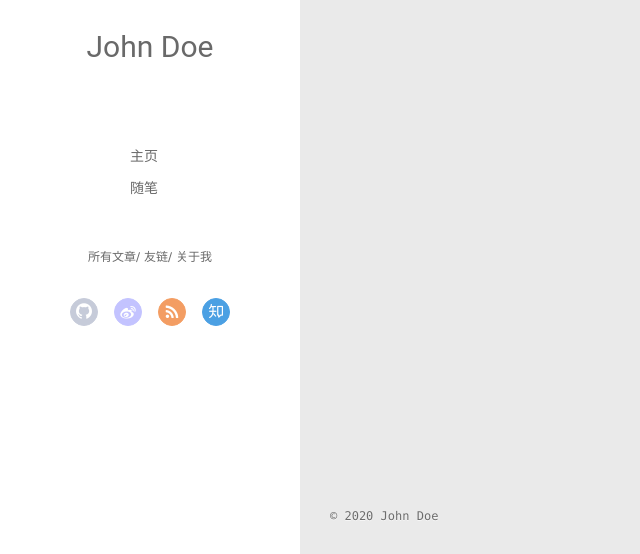
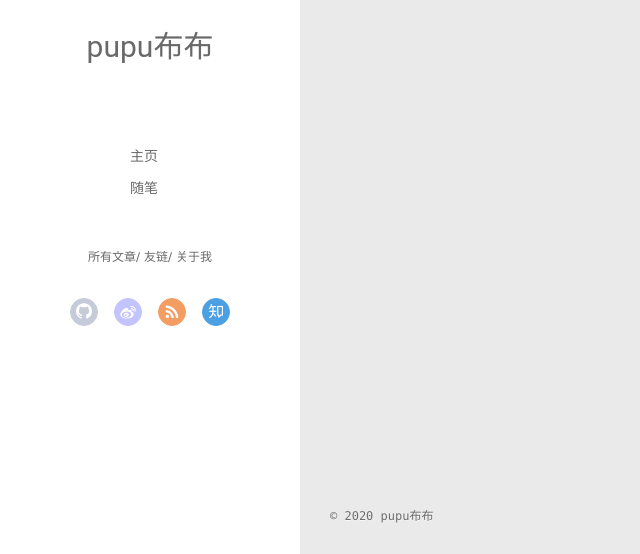
Before and after one commit to jie0759/jie0759.github.io, a plain HTML site: page archives/2020/01/index.html in a window 1280 px wide. Shown: the part 243-797 px from the top of the page, 0-640 px from the left. Drawn offline with Linux system fonts and the light colour scheme; no server answers.

Commit message:
Site updated: 2020-01-11 16:57:19

```diff
--- a/archives/2020/01/index.html
+++ b/archives/2020/01/index.html
@@ -6,17 +6,17 @@
   <meta name="renderer" content="webkit">
   <meta http-equiv="X-UA-Compatible" content="IE=edge" >
   <link rel="dns-prefetch" href="http://yoursite.com">
-  <title>Archives: 2020/1 | Hexo</title>
+  <title>Archives: 2020/1 | pupu布布</title>
   <meta name="viewport" content="width=device-width, initial-scale=1, maximum-scale=1">
   <meta property="og:type" content="website">
-<meta property="og:title" content="Hexo">
+<meta property="og:title" content="pupu布布">
 <meta property="og:url" content="http://yoursite.com/archives/2020/01/index.html">
-<meta property="og:site_name" content="Hexo">
+<meta property="og:site_name" content="pupu布布">
 <meta property="og:locale" content="en_US">
-<meta property="article:author" content="John Doe">
+<meta property="article:author" content="pupu布布">
 <meta name="twitter:card" content="summary">
 
-    <link rel="alternative" href="/atom.xml" title="Hexo" type="application/atom+xml">
+    <link rel="alternative" href="/atom.xml" title="pupu布布" type="application/atom+xml">
 
 
     <link rel="icon" href="/favicon.png">
@@ -46,7 +46,7 @@
 			<img src="" class="js-avatar">
 		</a>
 		<hgroup>
-		  <h1 class="header-author"><a href="/">John Doe</a></h1>
+		  <h1 class="header-author"><a href="/">pupu布布</a></h1>
 		</hgroup>
 
 
@@ -104,7 +104,7 @@
 				<img src="" class="js-avatar">
 			</div>
 			<hgroup>
-			  <h1 class="header-author js-header-author">John Doe</h1>
+			  <h1 class="header-author js-header-author">pupu布布</h1>
 			</hgroup>
 
 
@@ -229,7 +229,7 @@
   <div class="outer">
     <div id="footer-info">
     	<div class="footer-left">
-    		&copy; 2020 John Doe
+    		&copy; 2020 pupu布布
     	</div>
       	<div class="footer-right">
       		<a href="http://hexo.io/" target="_blank">Hexo</a>  Theme <a href="https://github.com/litten/hexo-theme-yilia" target="_blank">Yilia</a> by Litten
```
Also changed, not shown: 2020/01/11/hello-world/index.html (+7 -7 lines), 2020/01/11/布布的第一篇文章”/index.html (+7 -7 lines), archives/2020/index.html (+8 -8 lines), archives/index.html (+8 -8 lines), index.html (+8 -8 lines).
